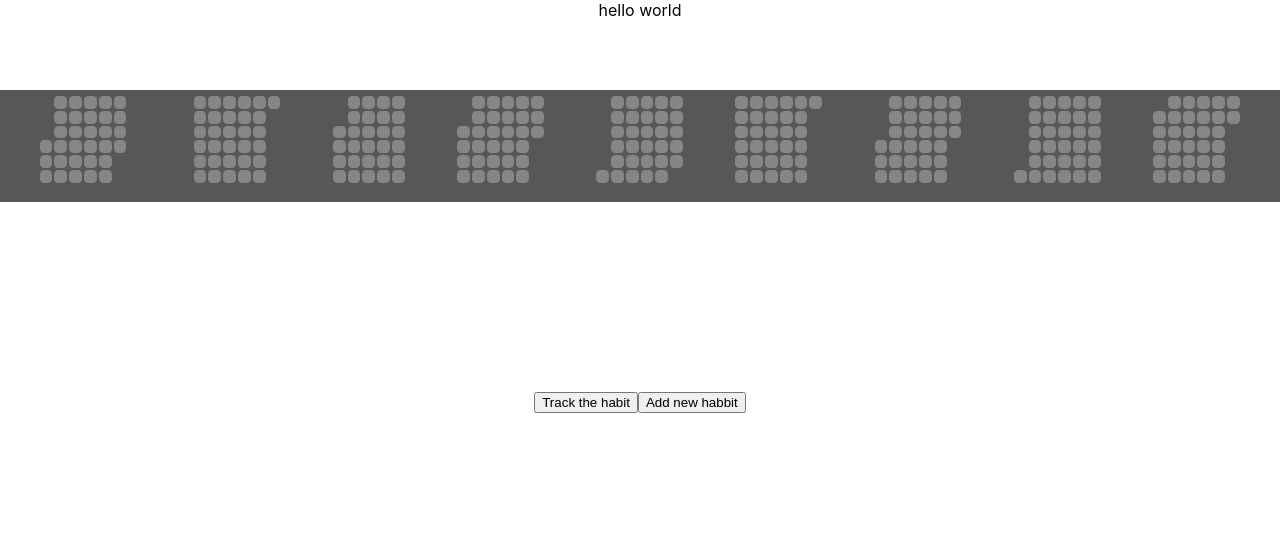
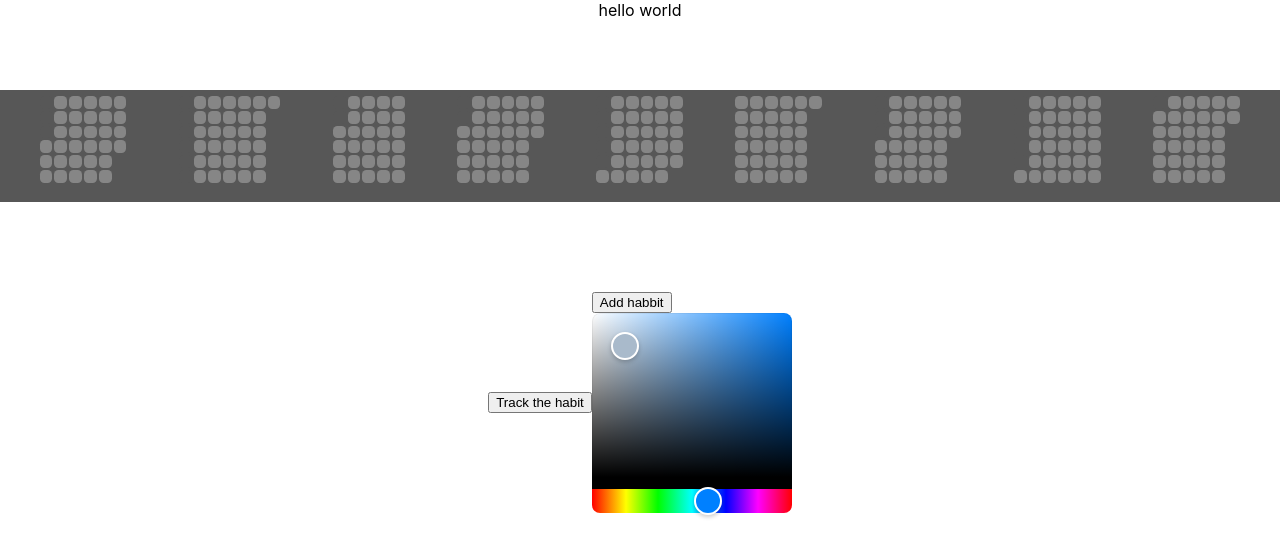
Before and after one commit to zhailaudaulet/habits-tracker, a React (Create React App) app: page / in a window 1280 px wide. Shown: the top 556 px of the page. Built offline with nearby package versions, Linux system fonts and the light colour scheme.

Commit message:
updatingx

```diff
--- a/src/components/habbit/addHabbits/index.jsx
+++ b/src/components/habbit/addHabbits/index.jsx
@@ -3,19 +3,14 @@ import { useEffect } from 'react';
 import "./index.css";
 import { HexColorPicker } from "react-colorful";
 
-export const Habit = () => {
-
-    const trackTheHabbit = () => {
-        let today = new Date()
-        let dayData = `${today.getDate()}-${today.getMonth()}-${today.getFullYear()}`
-        console.log(document.getElementById(dayData).classList.add("basicClass"))
-    }
-    const [color, setColor] = useState("#aabbcc")
+export const  AddNewHabit = () => {
 
 
+    const [color, setColor] = useState("#aabbcc")
     return (
         <>
             <div className='addHabits'>
+                <button>Add habbit</button>
                 <HexColorPicker color={color} onChange={(value) => setColor(value)} />
             </div>
         </>
--- a/src/components/habbit/index.jsx
+++ b/src/components/habbit/index.jsx
@@ -3,6 +3,7 @@ import { useEffect } from 'react';
 import "./index.css";
 import { HexColorPicker } from "react-colorful";
 import { v4 as uuid } from 'uuid';
+import { AddNewHabit } from './addHabbits';
 
 export const Habit = () => {
 
@@ -24,9 +25,7 @@ export const Habit = () => {
                 <button className='button' onClick={() => trackTheHabbit()}>
                     Track the habit
                 </button>
-                <button className='button' onClick={() => trackTheHabbit()}>
-                    Add new habbit
-                </button>
+                <AddNewHabit/>
             </div>
         </>
     )
```
